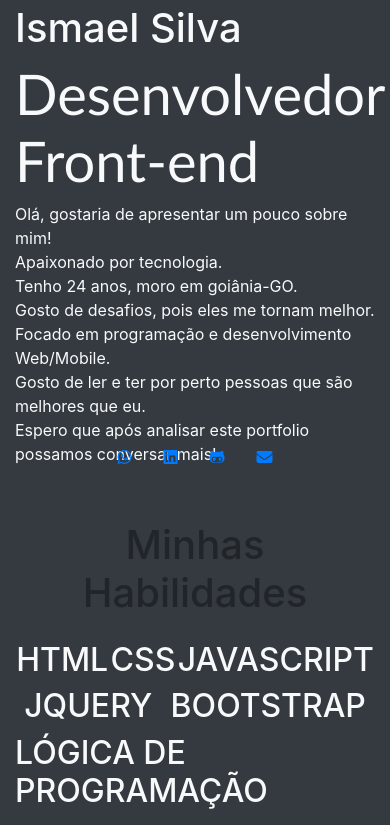
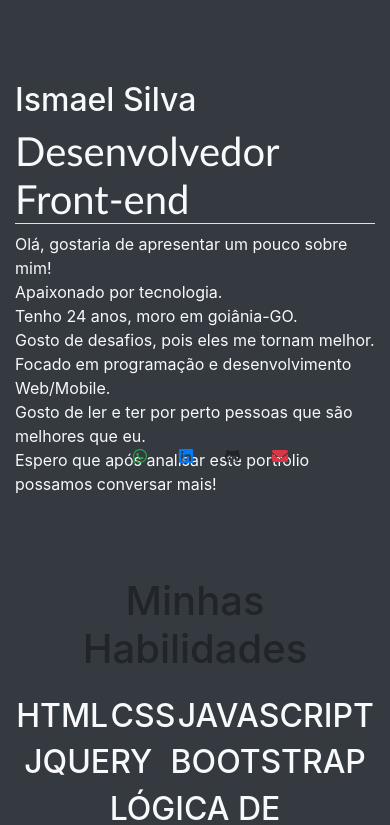
Before and after one commit to IsmaelSilvaS/portfolio, a plain HTML site: page index.html in a window 390 px wide. Shown: the part 371-1196 px from the top of the page. Drawn offline with nearby package versions, Linux system fonts and the light colour scheme.

Commit message:
atualização do readme

```diff
--- a/css/style.css
+++ b/css/style.css
@@ -8,7 +8,7 @@
     height: calc(100vh - 56px);
 }
 
-#about-me h2{
+#about-me h1{
     font-family: 'Trebuchet MS', 'Lucida Sans Unicode', 'Lucida Grande', 'Lucida Sans', Arial, sans-serif;
 }
 
@@ -89,11 +89,14 @@
     width: 700px;
 }
 
-@media (max-width: 400px){
+@media (max-width: 600px){
     #medias{
-        top: 100%;
-        left: 50%;
-        transform: translate(-50%, -90%);
+        top: 98%;
+        left: 30%;
+    }
+
+    #about-me{
+        height: 100vh;
     }
 
     #img-profile{
@@ -104,25 +107,3 @@
         height: 100%;
     }
 }
-
-
-
-
-/* img{
-    position: relative;
-    animation-name: movePicture;
-    animation-duration: 5s;
-    animation-iteration-count: infinite;
-}
-
-@keyframes movePicture{
-    0%{
-        top: 0px;
-    }
-    50%{
-        top: 20px;
-    }
-    100%{
-        top: 0px;
-    }
-} */
--- a/index.html
+++ b/index.html
@@ -41,16 +41,16 @@
     <div id="medias" class="position-fixed">
       <ul class="nav flex-sm-column">
         <li class="nav-item">
-          <a class="nav-link text-sm-light" href="https://api.whatsapp.com/send?phone=5562998215434&text=Ol%C3%A1%2C%20Ismael!"><i class="fa-brands fa-whatsapp"></i></a>
+          <a class="nav-link text-success" href="https://api.whatsapp.com/send?phone=5562998215434&text=Ol%C3%A1%2C%20Ismael!"><i class="fa-brands fa-whatsapp"></i></a>
         </li>
         <li class="nav-item">
-          <a class="nav-link text-sm-light" href="https://www.linkedin.com/in/ismael-da-silva-santos-b8b69b229/"><i class="fa-brands fa-linkedin"></i></a>
+          <a class="nav-link text-primary" href="https://www.linkedin.com/in/ismael-da-silva-santos-b8b69b229/"><i class="fa-brands fa-linkedin"></i></a>
         </li>
         <li class="nav-item">
-          <a class="nav-link text-sm-light" href="https://github.com/IsmaelSilvaS"><i class="fa-brands fa-github-alt"></i></a>
+          <a class="nav-link text-body" href="https://github.com/IsmaelSilvaS"><i class="fa-brands fa-github-alt"></i></a>
         </li>
         <li class="nav-item">
-          <a class="nav-link text-sm-light" href="mailto:ismaelsilvafn@gmail.com"><i class="fa-solid fa-envelope"></i></a>
+          <a class="nav-link text-danger" href="mailto:ismaelsilvafn@gmail.com"><i class="fa-solid fa-envelope"></i></a>
         </li>
       </ul>
     </div>
@@ -63,8 +63,8 @@
               </div>
             </div>
           <div class="text-light">
-            <h1>Ismael Silva</h1>
-            <h2 class="display-4">Desenvolvedor Front-end</h2>
+            <h2>Ismael Silva</h2>
+            <h1 class="display-5 border-bottom">Desenvolvedor Front-end</h1>
             <p>Olá, gostaria de apresentar um pouco sobre mim!<br>
               Apaixonado por tecnologia.<br>
               Tenho 24 anos, moro em goiânia-GO.<br>
@@ -81,7 +81,7 @@
             <div id="skills-title1" class="text-center my-4">
               <h1>Minhas Habilidades</h1>
             </div>
-            <div class="d-flex justify-content-around flex-wrap text-light my-4">
+            <div class="d-flex justify-content-around flex-wrap text-light my-4 text-center">
               <div>
                 <h2 id="html">HTML</h2>
               </div>
@@ -107,7 +107,7 @@
                 <thead>
                   <tr>
                     <th scope="col">#</th>
-                    <th scope="col">Curso</th>
+                    <th scope="col">Plataforma</th>
                     <th scope="col">Matérias</th>
                     <th scope="col">Conclusão</th>
                   </tr>
```
Also changed, not shown: css/imgs/desktop.png (added), css/imgs/mobile.png (added), 1 other file.
